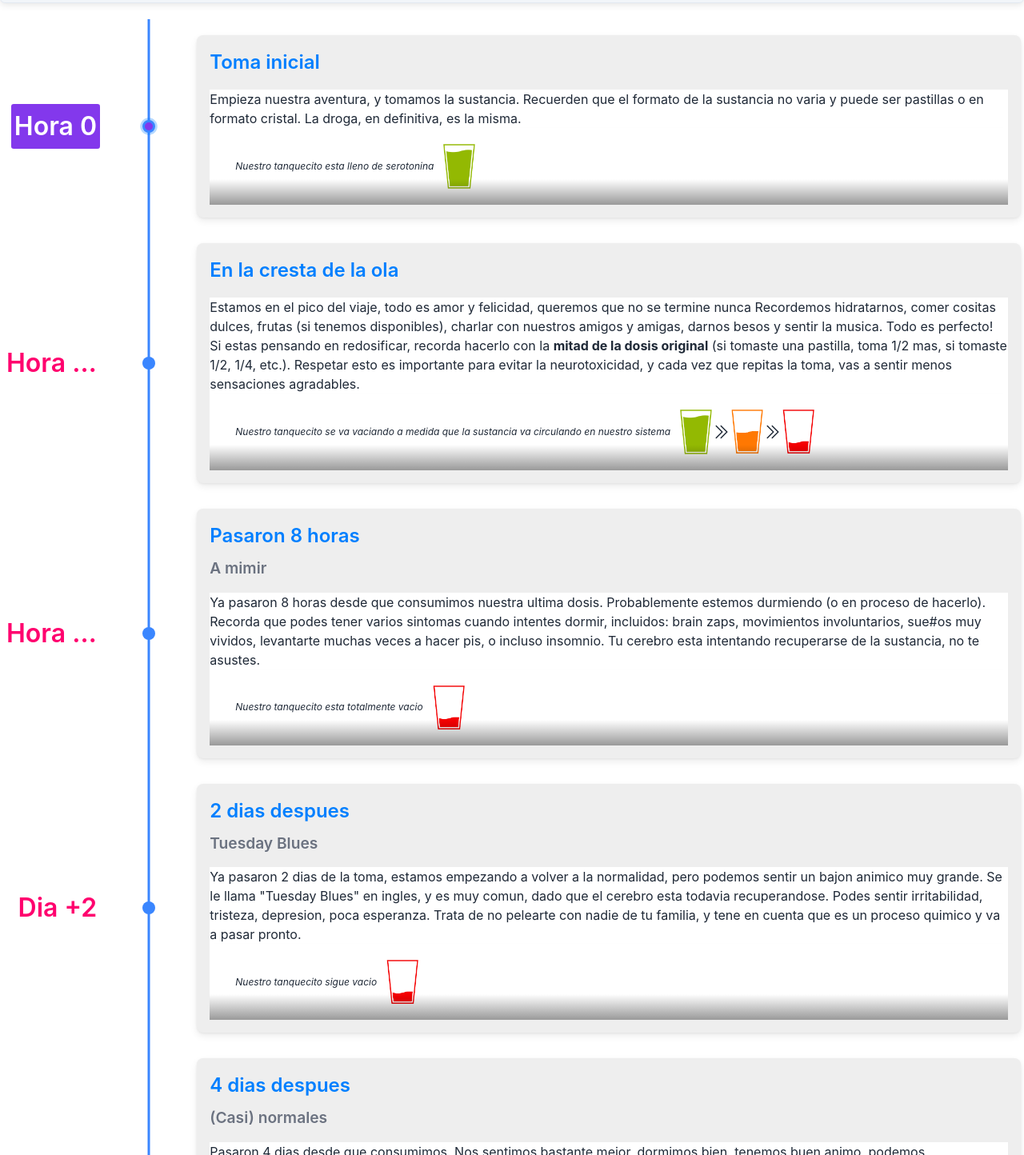
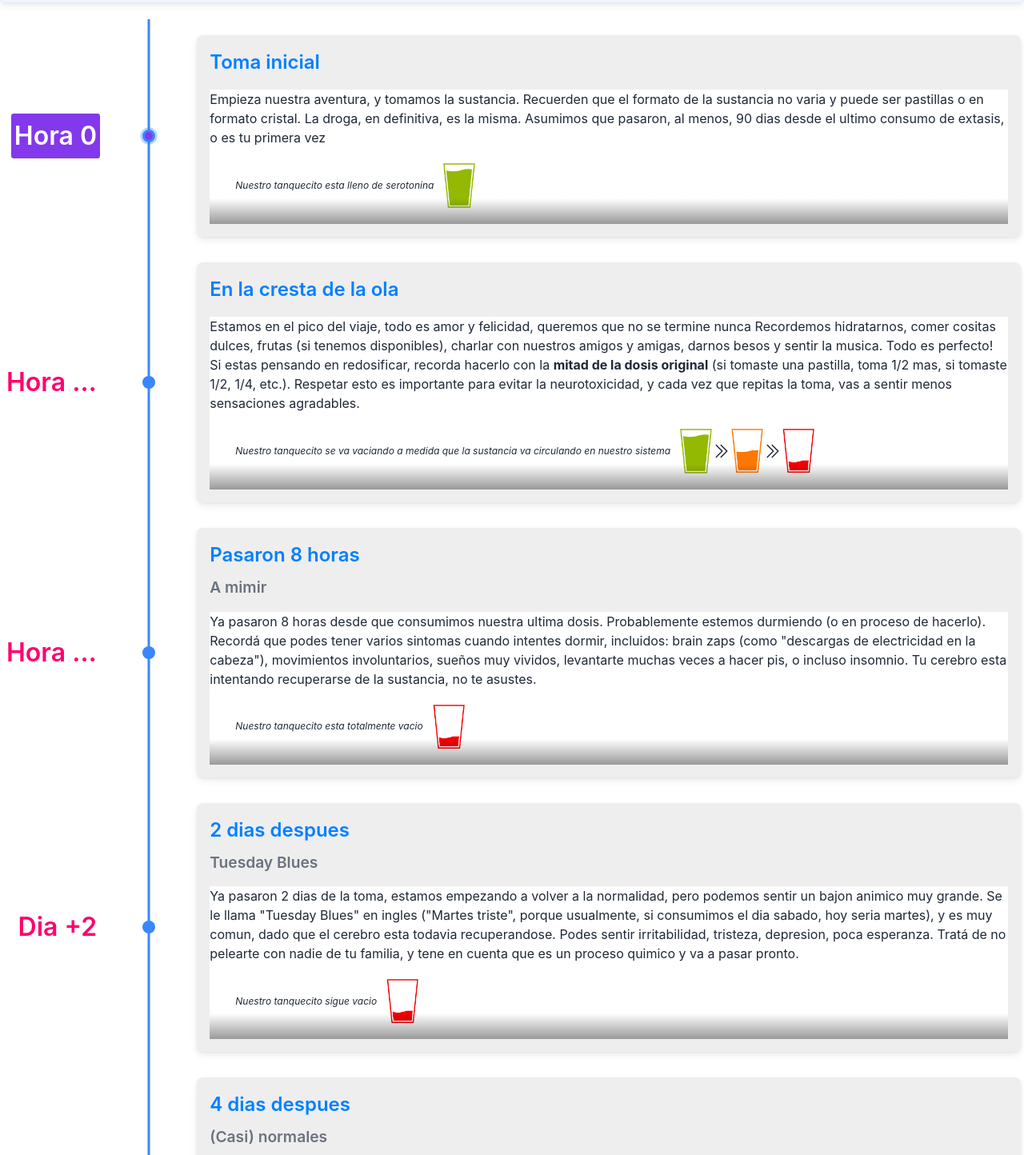
Before and after one commit to stitcharg/argenpills-descansos, a React (Vite) app: page / in a window 1280 px wide. Shown: the part 306-1750 px from the top of the page at 80% size. Built offline with nearby package versions, Linux system fonts and the light colour scheme.

Commit message:
Mejorado un poco el codigo, agregado algunos acentos

```diff
--- a/src/components/containers.tsx
+++ b/src/components/containers.tsx
@@ -18,19 +18,19 @@ const FullToEmpty = (props: iContainerProps) => {
 			</div>
 			<div className="flex flex-row place-items-center place-content-center">
 				<div>
-					<img src="/full.png" className="xs:w-8 md:w-10" alt="Lleno"></img>
+					<Tank altText="Tanque lleno" type={TANK_TYPE.FULL}></Tank>
 				</div>
 				<div>
 					<Arrow />
 				</div>
 				<div>
-					<img src="/medium.png" className="xs:w-8 md:w-10" alt="Medio"></img>
+					<Tank altText="Tanque a medio llenar" type={TANK_TYPE.MEDIUM}></Tank>
 				</div>
 				<div>
 					<Arrow />
 				</div>
 				<div>
-					<img src="/empty.png" className="xs:w-8 md:w-10" alt="Vacio"></img>
+					<Tank altText="Tanque vacio" type={TANK_TYPE.EMPTY}></Tank>
 				</div>
 			</div>
 		</div>
@@ -45,7 +45,7 @@ const Full = (props: iContainerProps) => {
 			</div>
 			<div className="flex flex-row place-items-center place-content-center">
 				<div>
-					<img src="/full.png" className="xs:w-8 md:w-10" alt="Lleno"></img>
+					<Tank altText="Tanque lleno" type={TANK_TYPE.FULL}></Tank>
 				</div>
 			</div>
 		</div>
@@ -61,7 +61,7 @@ const Empty = (props: iContainerProps) => {
 			</div>
 			<div className="flex flex-row place-items-center place-content-center">
 				<div>
-					<img src="/empty.png" className="xs:w-8 md:w-10" alt="Vacio"></img>
+					<Tank altText="Tanque vacio" type={TANK_TYPE.EMPTY}></Tank>
 				</div>
 			</div>
 		</div>
@@ -76,13 +76,13 @@ const Filling = (props: iContainerProps) => {
 			</div>
 			<div className="flex flex-row place-items-center place-content-center">
 				<div>
-					<img src="/empty.png" className="xs:w-8 md:w-10" alt="Vacio"></img>
+					<Tank altText="Tanque vacio" type={TANK_TYPE.EMPTY}></Tank>
 				</div>
 				<div>
 					<Arrow />
 				</div>
 				<div>
-					<img src="/medium.png" className="xs:w-8 md:w-10" alt="Medio"></img>
+					<Tank altText="Tanque medio lleno" type={TANK_TYPE.MEDIUM}></Tank>
 				</div>
 
 			</div>
@@ -100,13 +100,13 @@ const Half = (props: iContainerProps) => {
 			</div>
 			<div className="flex flex-row place-items-center place-content-center">
 				<div>
-					<img src="/medium.png" className="xs:w-8 md:w-10" alt="Vacio"></img>
+					<Tank altText="Tanque medio lleno" type={TANK_TYPE.MEDIUM}></Tank>
 				</div>
 				<div>
 					<Arrow />
 				</div>
 				<div>
-					<img src="/medium.png" className="xs:w-8 md:w-10" alt="Medio"></img>
+					<Tank altText="Tanque medio lleno" type={TANK_TYPE.MEDIUM}></Tank>
 				</div>
 
 			</div>
@@ -114,6 +114,36 @@ const Half = (props: iContainerProps) => {
 	)
 }
 
+//internal methods
 
+interface iTank {
+	altText: string,
+	type: TANK_TYPE
+}
+
+enum TANK_TYPE {
+	EMPTY,
+	MEDIUM,
+	FULL
+}
+
+const Tank = (props: iTank) => {
+	let imagePath = "";
+	switch (props.type) {
+		case TANK_TYPE.EMPTY:
+			imagePath = "/empty.png";
+			break;
+		case TANK_TYPE.FULL:
+			imagePath = "/full.png";
+			break;
+		case TANK_TYPE.MEDIUM:
+			imagePath = "/medium.png";
+			break;
+	}
+
+	return (
+		<img src={imagePath} className="xs:w-8 md:w-10" alt={props.altText}></img>
+	)
+}
 
 export { FullToEmpty, Full, Empty, Filling, Half }
--- a/src/components/timeline.tsx
+++ b/src/components/timeline.tsx
@@ -11,7 +11,8 @@ const Timeline = () => {
 					title: "Hora 0",
 					cardTitle: "Toma inicial",
 					timelineContent: <div>Empieza nuestra aventura, y tomamos la sustancia.
-						Recuerden que el formato de la sustancia no varia y puede ser pastillas o en formato cristal. La droga, en definitiva, es la misma.
+						Recuerden que el formato de la sustancia no varia y puede ser pastillas o en formato cristal. La droga, en definitiva, es la misma. Asumimos que pasaron, al menos, 90 dias desde el ultimo
+						consumo de extasis, o es tu primera vez
 						<Full caption="Nuestro tanquecito esta lleno de serotonina"></Full>
 					</div>
 				},
@@ -31,8 +32,9 @@ const Timeline = () => {
 					title: "Hora +8",
 					cardTitle: "Pasaron 8 horas",
 					cardSubtitle: `A mimir`,
-					timelineContent: <div>Ya pasaron 8 horas desde que consumimos nuestra ultima dosis. Probablemente estemos durmiendo (o en proceso de hacerlo). Recorda que podes tener varios sintomas cuando intentes dormir,
-						incluidos: brain zaps, movimientos involuntarios, sue#os muy vividos, levantarte muchas veces a hacer pis, o incluso insomnio. Tu cerebro esta intentando recuperarse de la sustancia, no te asustes.
+					timelineContent: <div>Ya pasaron 8 horas desde que consumimos nuestra ultima dosis. Probablemente estemos durmiendo (o en proceso de hacerlo). Record&aacute; que podes tener varios sintomas cuando intentes dormir,
+						incluidos: brain zaps (como "descargas de electricidad en la cabeza"), movimientos involuntarios, sue&ntilde;os muy vividos, levantarte muchas veces a hacer pis, o incluso insomnio. Tu cerebro esta intentando
+						recuperarse de la sustancia, no te asustes.
 						<Empty caption="Nuestro tanquecito esta totalmente vacio"></Empty>
 					</div>
 				},
@@ -40,8 +42,9 @@ const Timeline = () => {
 					title: "Dia +2",
 					cardTitle: "2 dias despues",
 					cardSubtitle: `Tuesday Blues`,
-					timelineContent: <div>Ya pasaron 2 dias de la toma, estamos empezando a volver a la normalidad, pero podemos sentir un bajon animico muy grande. Se le llama "Tuesday Blues" en ingles,
-						y es muy comun, dado que el cerebro esta todavia recuperandose. Podes sentir irritabilidad, tristeza, depresion, poca esperanza. Trata de no pelearte con nadie de tu familia, y tene en cuenta
+					timelineContent: <div>Ya pasaron 2 dias de la toma, estamos empezando a volver a la normalidad, pero podemos sentir un bajon animico muy grande. Se le llama "Tuesday Blues" en ingles ("Martes triste", porque usualmente,
+						si consumimos el dia sabado, hoy seria martes),
+						y es muy comun, dado que el cerebro esta todavia recuperandose. Podes sentir irritabilidad, tristeza, depresion, poca esperanza. Trat&aacute; de no pelearte con nadie de tu familia, y tene en cuenta
 						que es un proceso quimico y va a pasar pronto.
 						<Empty caption="Nuestro tanquecito sigue vacio"></Empty>
 					</div>
@@ -51,8 +54,8 @@ const Timeline = () => {
 					cardTitle: "4 dias despues",
 					cardSubtitle: `(Casi) normales`,
 					timelineContent: <div>Pasaron 4 dias desde que consumimos. Nos sentimos bastante mejor, dormimos bien, tenemos buen animo, podemos concentrarnos, casi que parece que no tomamos nada el finde, y estamos
-						listos para volver al ruedo, pero nuestro cerebro todavia se esta recuperando!
-						<br />Si sentis que no te estas recuperando, o estas asustado o preocupado por algun sintoma, te recomendamos acudir al medico! Si no te animas, podes dejar un mensaje en el foro de Argenpills, tal vez
+						listos para volver al ruedo, pero nuestro cerebro todavia se est&aacute; recuperando!
+						<br />Si sentis que no te est&aacute;s recuperando, o est&aacute;s asustado o preocupado por algun sintoma, te recomendamos acudir al medico! Si no te anim&aacute;s, podes dejar un mensaje en el foro de Argenpills, tal vez
 						encuentres alguna respuesta ahi, pero <strong>recorda que no somos medicos ni reemplazmos su funcion</strong>!
 						<Empty caption="Nuestro tanquecito sigue vacio! Aunque nos sintamos mejor"></Empty>
 					</div>
@@ -90,7 +93,7 @@ const Timeline = () => {
 					title: "Dia +90",
 					cardTitle: "90 dias despues (o mas!)",
 					cardSubtitle: `Recuperado completamente!`,
-					timelineContent: <div>Pasaron <strong>90 dias (o mas!)</strong> desde la ultima toma de extasis. Nuestro cerebro esta recuperado! (al menos a nivel quimico)
+					timelineContent: <div>Pasaron <strong>90 dias (o mas!)</strong> desde la ultima toma de extasis. Nuestro cerebro est&aacute; recuperado! (al menos a nivel quimico)
 						Es el tiempo ideal de espera entre consumos de extasis, si queremos disminuir los efectos adversos y problemas a futuro.
 						Si tenemos ganas, podemos repetir la toma, respetando la dosis recomendada (maximo 120-150mg) de forma
 						segura, teniendo las precauciones y recaudos suficientes
```
